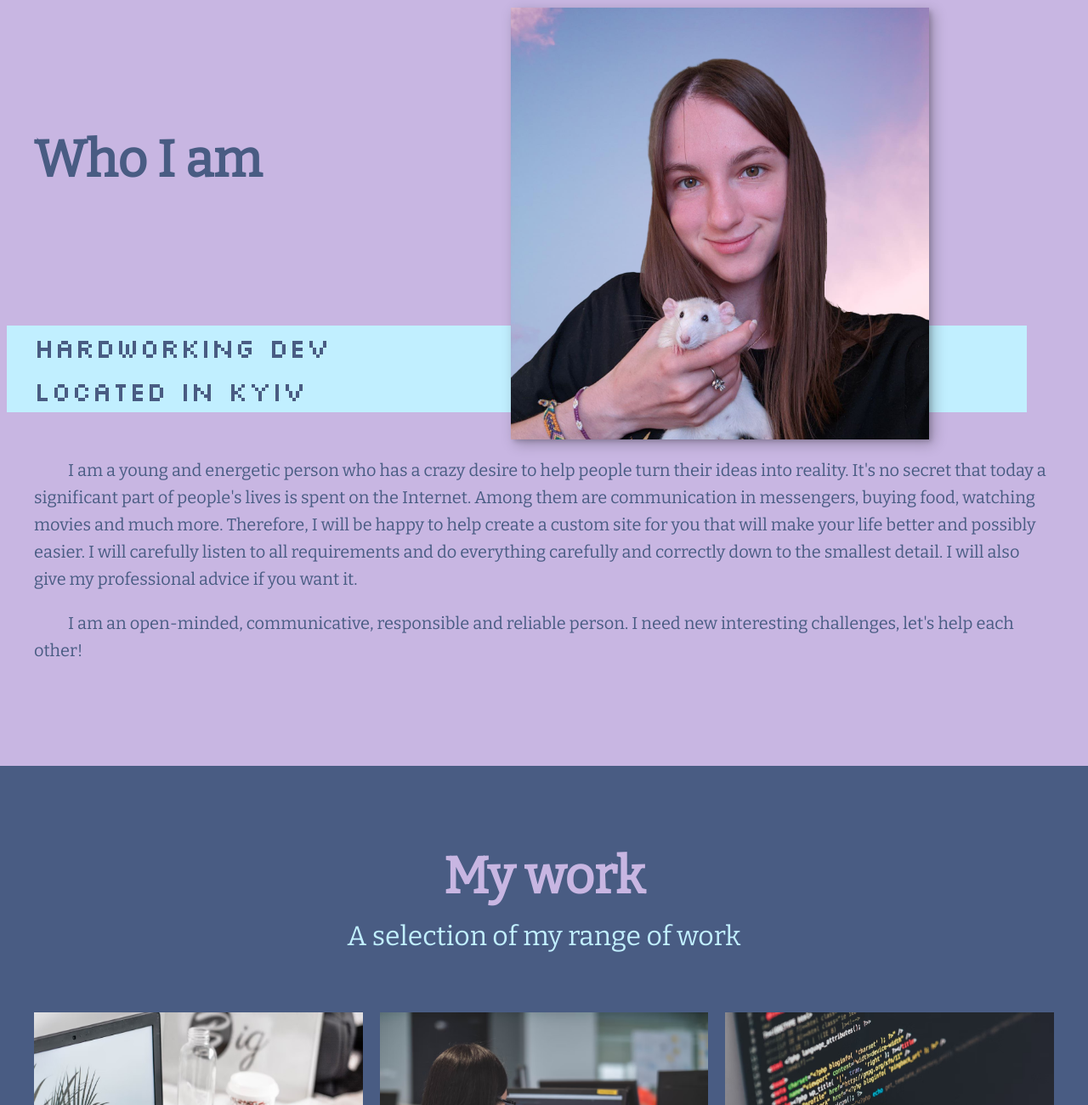
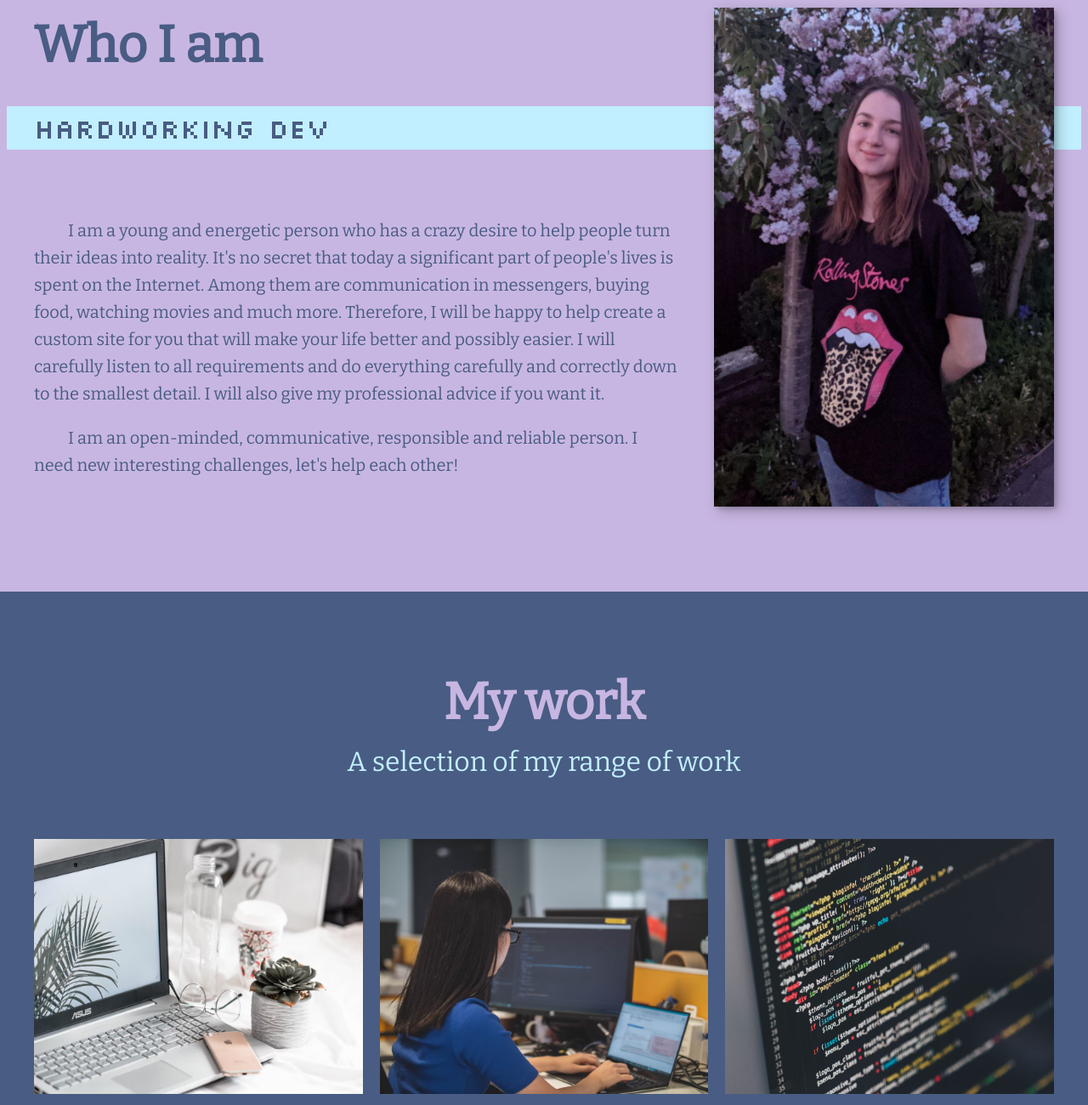
Before and after one commit to Whatever-S/Portfolio_project, a plain HTML site: page index.html in a window 1280 px wide. Shown: the part 1860-3160 px from the top of the page at 85% size. Drawn offline with nearby package versions, Linux system fonts and the light colour scheme.

Commit message:
update adaptive design

```diff
--- a/css/style.css
+++ b/css/style.css
@@ -12,11 +12,7 @@
     --fw-reg: 300;
     --fw-bold: 500;
 
-    /*--clr-light: rgb(215, 202, 245);
-    --clr-dark: #0f5036;
-    --clr-accent: rgb(160, 231, 187);*/
-
-     --clr-light: #C8B6E2;
+    --clr-light: #C8B6E2;
     --clr-dark: #495C83;
     --clr-accent: #C1EFFF;
 
@@ -30,7 +26,7 @@
 }
 
 /*redefine font sizes for big screen*/
-@media (min-width: 800px){
+@media (min-width: 1050px){
     :root{
     --fs-h1: 4.5rem;
     --fs-h2: 3.755rem;
@@ -220,7 +216,14 @@ h3 { font-size: var(--fs-h3); }
 
 .section-subtitle-intro{ display: inline-block; }
 
-@media (min-width: 600px){
+@media (min-width:600px) and (max-width: 1049px){
+    .intro-img{
+        grid-area: img;
+        width: 500px;
+    }
+}
+
+@media (min-width: 800px){
     .intro {
         display: grid;
         width: min-content;
@@ -307,21 +310,23 @@ h3 { font-size: var(--fs-h3); }
 
 .about-me-info { text-indent: 2em; }
 
-@media (min-width: 600px) {
+@media (min-width: 800px) {
 
     .about-me {
         display: grid;
-        grid-template-columns: auto auto;
+        grid-template-columns: 1fr 400px;
         grid-template-areas:
         'title img'
         'subtitle img'
-        'text text ';
+        'text img ';
         grid-column-gap: 2em;
-        align-items:flex-end;
+        align-items:center;
         overflow: hidden;
     }
 
-    .section-title-about{ grid-area: title; }
+    .section-title-about{
+        grid-area: title;
+    }
 
     .section-subtitle-about{
         grid-area: subtitle;
@@ -330,16 +335,15 @@ h3 { font-size: var(--fs-h3); }
         position: relative;
         left: -1em;
         z-index: -1;
-        width: calc(100%+2em);
-        padding-right: 3em;
+        width: calc(100% + 2em);
+        padding-right: calc(200px + 2em);
         padding-left: 1em;
     }
 
     .about-me-img {
-         position: relative;
+        position: relative;
         grid-area: img;
-        align-self: stretch;
-        max-width: 600px;;
+        max-height: 700px;
         object-fit: cover;
         display: block;
     }
@@ -377,9 +381,18 @@ h3 { font-size: var(--fs-h3); }
     transition: transform 750ms cubic-bezier(0.5, 0, 0.5, 1), opacity 250ms linear;
 }
 
+@media (min-width: 800px){
+    .portfolio-img {
+        min-width: 400px;
+        min-height: 100%;
+        transition: transform 750ms cubic-bezier(0.5, 0, 0.5, 1), opacity 250ms linear;
+    }
+}
+
 .portfolio-img:hover {
     transform: scale(1.2);
 }
+
 
 /*footer*/
 footer {
--- a/index.html
+++ b/index.html
@@ -42,7 +42,7 @@
         <div class="services">
             <div class="service">
                 <h3>HTML</h3>
-                <p>HTML is used to create unique pages that are displayed on the World Wide Web. Each page contains a set of HTML tags, which creates a kind of framework of the site, including hyperlinks, which are used to connect to other pages.</p>
+                <p>I use HTML to create unique pages that are displayed on the World Wide Web. Each page contains a set of HTML tags, which creates a kind of framework of the site, including hyperlinks, which are used to connect to other pages.</p>
             </div>
             <div class="service">
                 <h3>CSS</h3>
@@ -60,12 +60,12 @@
     <!--About me -->
     <section class="about-me" id="about">
         <h2 class="section-title section-title-about">Who I am</h2>
-        <p class="section-subtitle section-subtitle-about">Hardworking dev <br> located in Kyiv</p>
+        <p class="section-subtitle section-subtitle-about">Hardworking dev</p>
         <div class="about-me-info">
             <p>I am a young and energetic person who has a crazy desire to help people turn their ideas into reality. It's no secret that today a significant part of people's lives is spent on the Internet. Among them are communication in messengers, buying food, watching movies and much more. Therefore, I will be happy to help create a custom site for you that will make your life better and possibly easier. I will carefully listen to all requirements and do everything carefully and correctly down to the smallest detail. I will also give my professional advice if you want it.</p>
             <p>I am an open-minded, communicative, responsible and reliable person. I need new interesting challenges, <strong>let's help each other!</strong></p>
         </div>
-        <img src="/img/me-and-Penny.png" alt="Sandra2" class="about-me-img">
+        <img src="/img/me-pic.jpg" alt="Sandra2" class="about-me-img">
 
     </section>
 
```
Also changed, not shown: portfolio-item.html (+1 -1 lines), img/me-and-Penny.png (deleted), img/me-pic.jpg (added).
